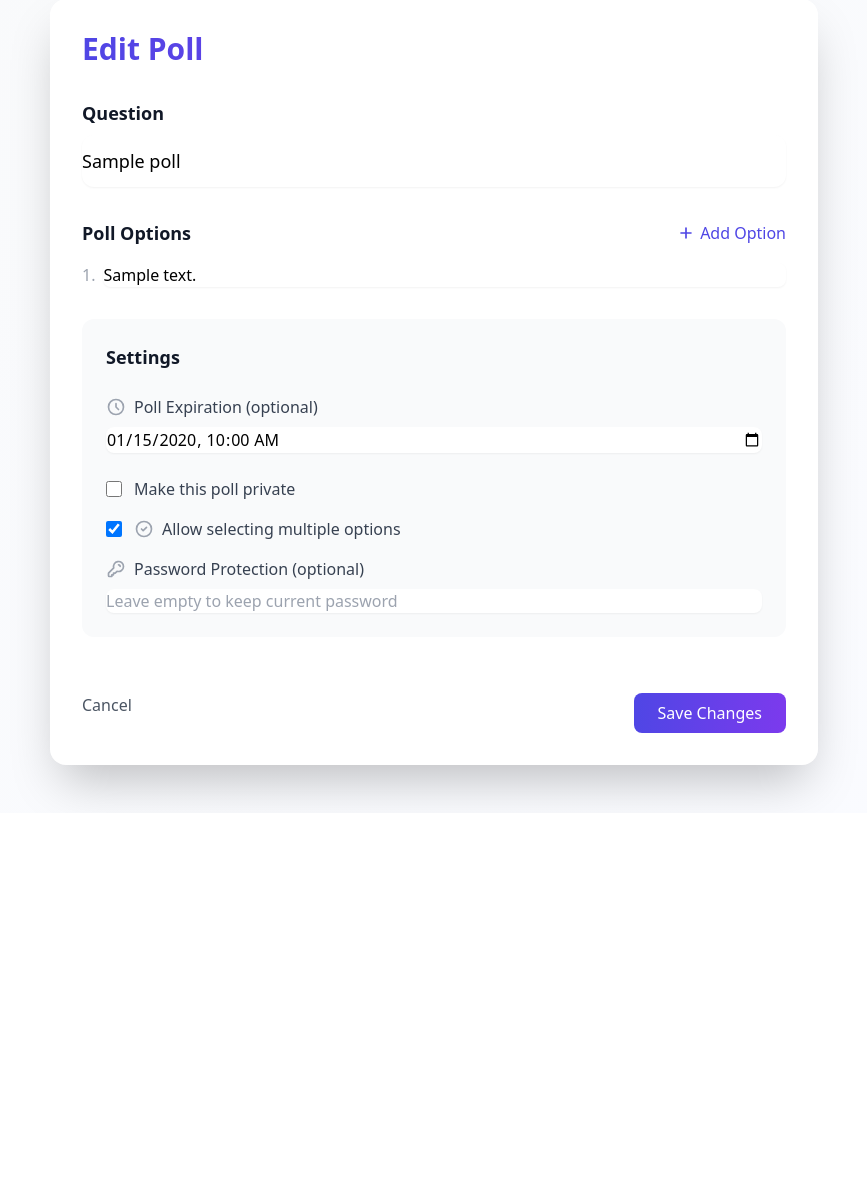
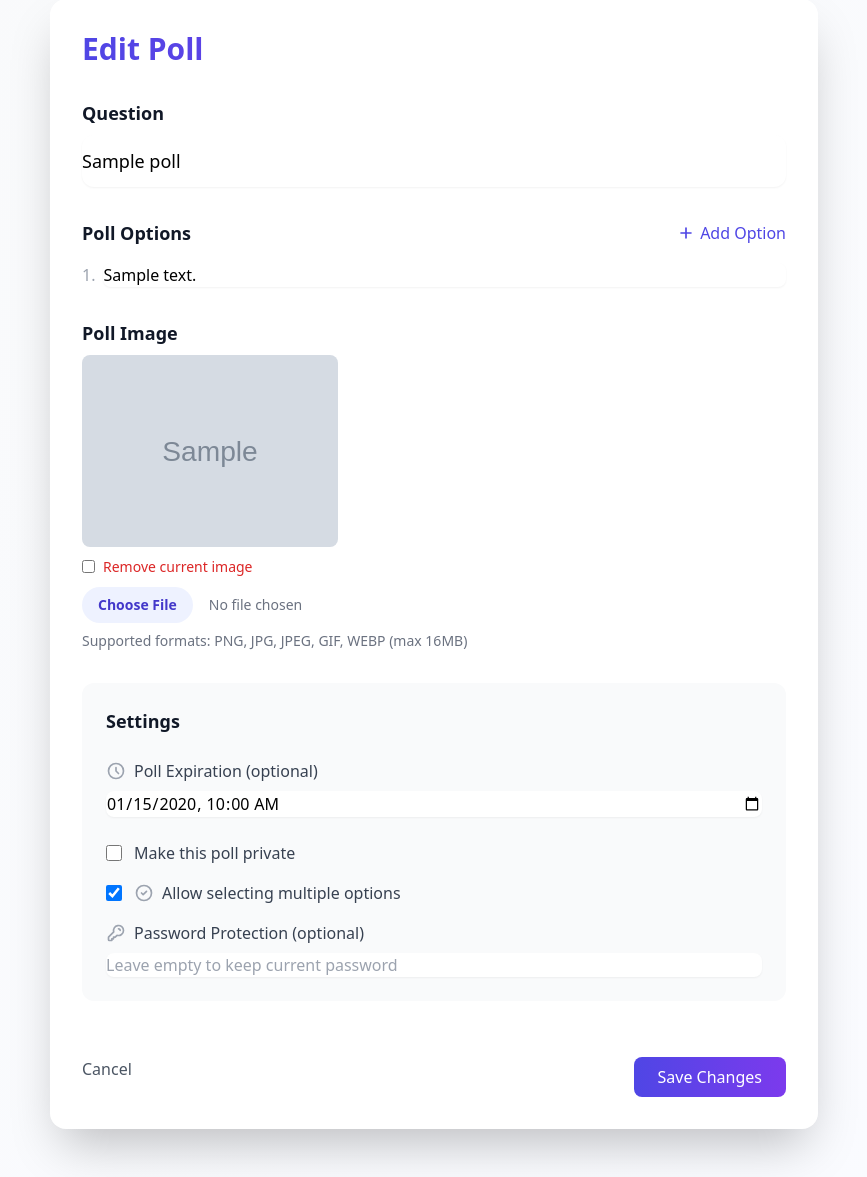
Before and after one commit to PawiX25/PollApp, a Flask app: page /poll/1/edit in a window 1280 px wide. Shown: the part 113-1290 px from the top of the page, without its empty margins (206-1073 px from the left). Before the commit the page ends 921 px from the top, so only its background shows below. Run offline with Flask 3, Linux system fonts and the light colour scheme; a user stored in the database is signed in; tables that the repository leaves empty hold one stand-in row (values such as "Sample post"); grey boxes marked "Sample" are stand-in pictures; some libraries are stand-ins or nearby versions.

Commit message:
Add image upload functionality for polls with preview and removal options

```diff
--- a/app.py
+++ b/app.py
@@ -6,12 +6,17 @@ from datetime import datetime, timezone
 from dotenv import load_dotenv
 import os
 import uuid
+from werkzeug.utils import secure_filename
+from pathlib import Path
 
 load_dotenv()
 
 app = Flask(__name__)
 app.config['SQLALCHEMY_DATABASE_URI'] = 'sqlite:///polls.db'
 app.config['SECRET_KEY'] = os.getenv('FLASK_SECRET_KEY')
+app.config['UPLOAD_FOLDER'] = 'static/uploads'
+app.config['MAX_CONTENT_LENGTH'] = 16 * 1024 * 1024
+ALLOWED_EXTENSIONS = {'png', 'jpg', 'jpeg', 'gif', 'webp'}
 db = SQLAlchemy(app)
 
 login_manager = LoginManager()
@@ -40,6 +45,17 @@ class User(UserMixin, db.Model):
 def load_user(id):
     return User.query.get(int(id))
 
+def allowed_file(filename):
+    return '.' in filename and filename.rsplit('.', 1)[1].lower() in ALLOWED_EXTENSIONS
+
+def get_file_extension(filename):
+    return Path(filename).suffix
+
+def generate_image_filename(original_filename):
+    """Generate a clean filename while preserving the original extension"""
+    clean_filename = str(Path(f"{uuid.uuid4()}{get_file_extension(original_filename)}")).replace('\\', '/')
+    return clean_filename
+
 class Poll(db.Model):
     id = db.Column(db.Integer, primary_key=True)
     slug = db.Column(db.String(100), unique=True, nullable=False)
@@ -52,6 +68,7 @@ class Poll(db.Model):
     access_token = db.Column(db.String(16), unique=True)
     password_hash = db.Column(db.String(200), nullable=True)
     multiple_votes = db.Column(db.Boolean, default=False)
+    image_path = db.Column(db.String(200))
 
     def reset_votes(self):
         for option in self.options:
@@ -89,6 +106,16 @@ class Poll(db.Model):
         else:
             aware_expires_at = self.expires_at
         return datetime.now(timezone.utc) > aware_expires_at
+
+    def delete_image(self):
+        if self.image_path:
+            try:
+                file_path = Path(app.root_path) / 'static' / self.image_path
+                if file_path.exists():
+                    file_path.unlink()
+                self.image_path = None
+            except OSError:
+                pass
 
 class Option(db.Model):
     id = db.Column(db.Integer, primary_key=True)
@@ -183,13 +210,23 @@ def create():
             else:
                 expires_at = None
 
+            image = request.files.get('image')
+            image_path = None
+            if image and allowed_file(image.filename):
+                filename = generate_image_filename(image.filename)
+                upload_path = Path(app.root_path) / 'static' / 'uploads'
+                upload_path.mkdir(exist_ok=True)
+                image.save(upload_path / filename)
+                image_path = f'uploads/{filename}'
+
             poll = Poll(
                 question=question,
                 slug=Poll().generate_slug(),
                 expires_at=expires_at,
                 user_id=current_user.id,
                 private=private,
-                multiple_votes=multiple_votes
+                multiple_votes=multiple_votes,
+                image_path=image_path
             )
             poll.set_password(password)
             if private:
@@ -218,6 +255,7 @@ def delete_poll(poll_id):
         flash('You are not authorized to delete this poll', 'error')
         return redirect(url_for('index'))
     try:
+        poll.delete_image()
         # First delete all votes associated with this poll's options
         Vote.query.filter(Vote.option_id.in_([opt.id for opt in poll.options])).delete(synchronize_session=False)
         # Then delete the poll (will cascade delete options)
@@ -365,6 +403,18 @@ def edit_poll(poll_id):
             poll.multiple_votes = multiple_votes
             poll.set_password(password)
 
+            image = request.files.get('image')
+            if image and allowed_file(image.filename):
+                poll.delete_image()
+
+                filename = generate_image_filename(image.filename)
+                upload_path = Path(app.root_path) / 'static' / 'uploads'
+                upload_path.mkdir(exist_ok=True)
+                image.save(upload_path / filename)
+                poll.image_path = f'uploads/{filename}'
+            elif request.form.get('remove_image'):
+                poll.delete_image()
+
             if private and not poll.access_token:
                 poll.access_token = poll.generate_access_token()
 
--- a/templates/edit_poll.html
+++ b/templates/edit_poll.html
@@ -7,7 +7,7 @@
     <div class="bg-white shadow-2xl rounded-2xl p-8">
         <h1 class="text-3xl font-black text-transparent bg-clip-text bg-gradient-to-r from-indigo-600 to-purple-600 mb-8">Edit Poll</h1>
 
-        <form method="post" class="space-y-8" id="pollForm">
+        <form method="post" class="space-y-8" id="pollForm" enctype="multipart/form-data">
             <div class="space-y-2 group">
                 <label for="question" class="block text-lg font-semibold text-gray-900">Question</label>
                 <input type="text" name="question" id="question" required minlength="5"
@@ -49,6 +49,36 @@
                     </div>
                     {% endfor %}
                 </div>
+            </div>
+
+            <div class="space-y-2">
+                <label for="image" class="block text-lg font-semibold text-gray-900">Poll Image</label>
+                {% if poll.image_path %}
+                    <div class="mb-4">
+                        <img src="{{ url_for('static', filename=poll.image_path) }}"
+                             alt="Current poll image"
+                             class="max-h-48 rounded-lg">
+                        <div class="mt-2">
+                            <label class="inline-flex items-center">
+                                <input type="checkbox" name="remove_image" class="text-red-600 rounded">
+                                <span class="ml-2 text-sm text-red-600">Remove current image</span>
+                            </label>
+                        </div>
+                    </div>
+                {% endif %}
+                <input type="file" name="image" id="image" accept="image/*"
+                       class="block w-full text-sm text-gray-500
+                              file:mr-4 file:py-2 file:px-4
+                              file:rounded-full file:border-0
+                              file:text-sm file:font-semibold
+                              file:bg-indigo-50 file:text-indigo-700
+                              hover:file:bg-indigo-100">
+                <p class="text-sm text-gray-500">Supported formats: PNG, JPG, JPEG, GIF, WEBP (max 16MB)</p>
+                {% if not poll.image_path %}
+                <div id="image-preview" class="hidden mt-2">
+                    <img src="" alt="Preview" class="max-h-48 rounded-lg">
+                </div>
+                {% endif %}
             </div>
 
             <div class="bg-gray-50 rounded-xl p-6 space-y-6">
```
Also changed, not shown: templates/create.html (+32 -1 lines), templates/poll.html (+7 -0 lines).
